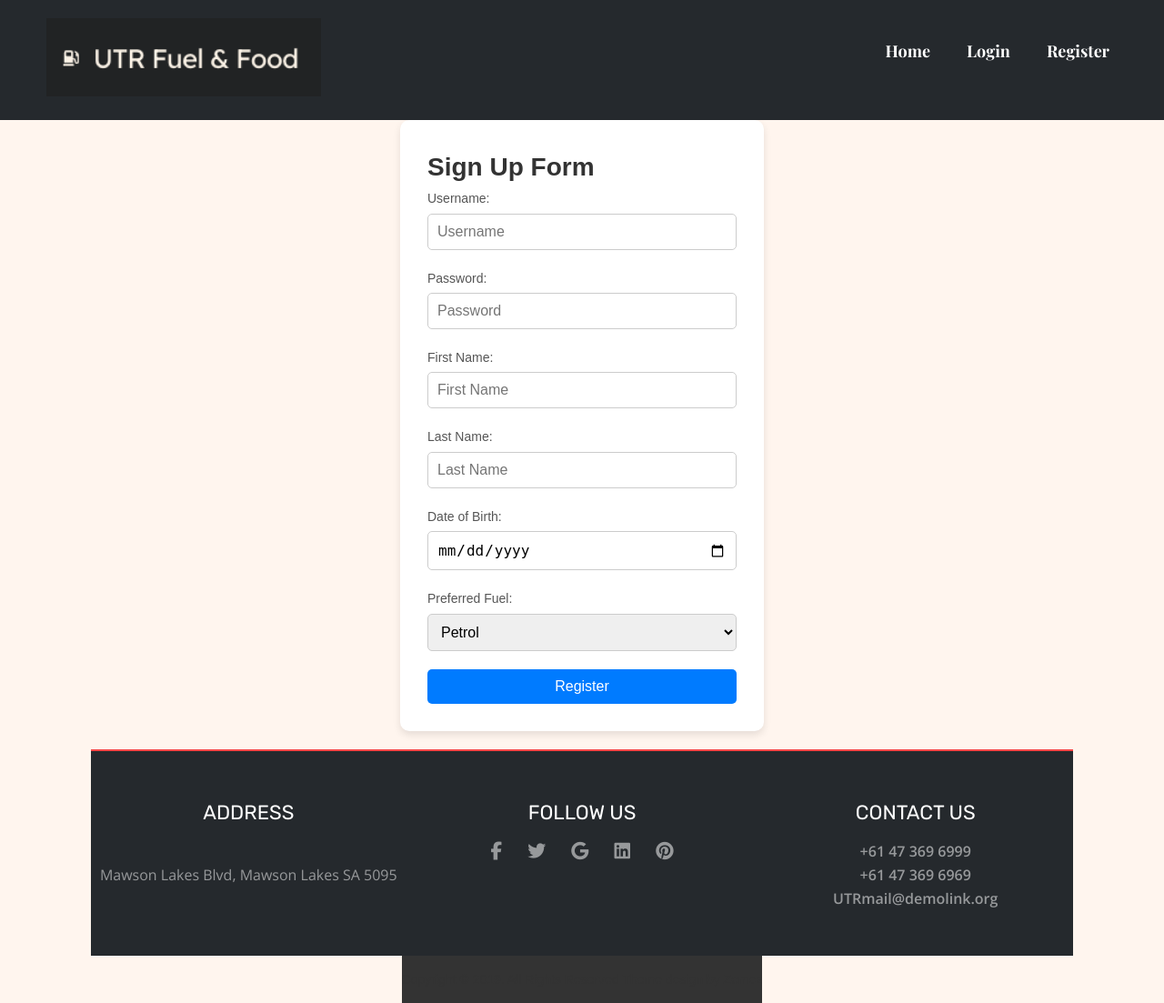
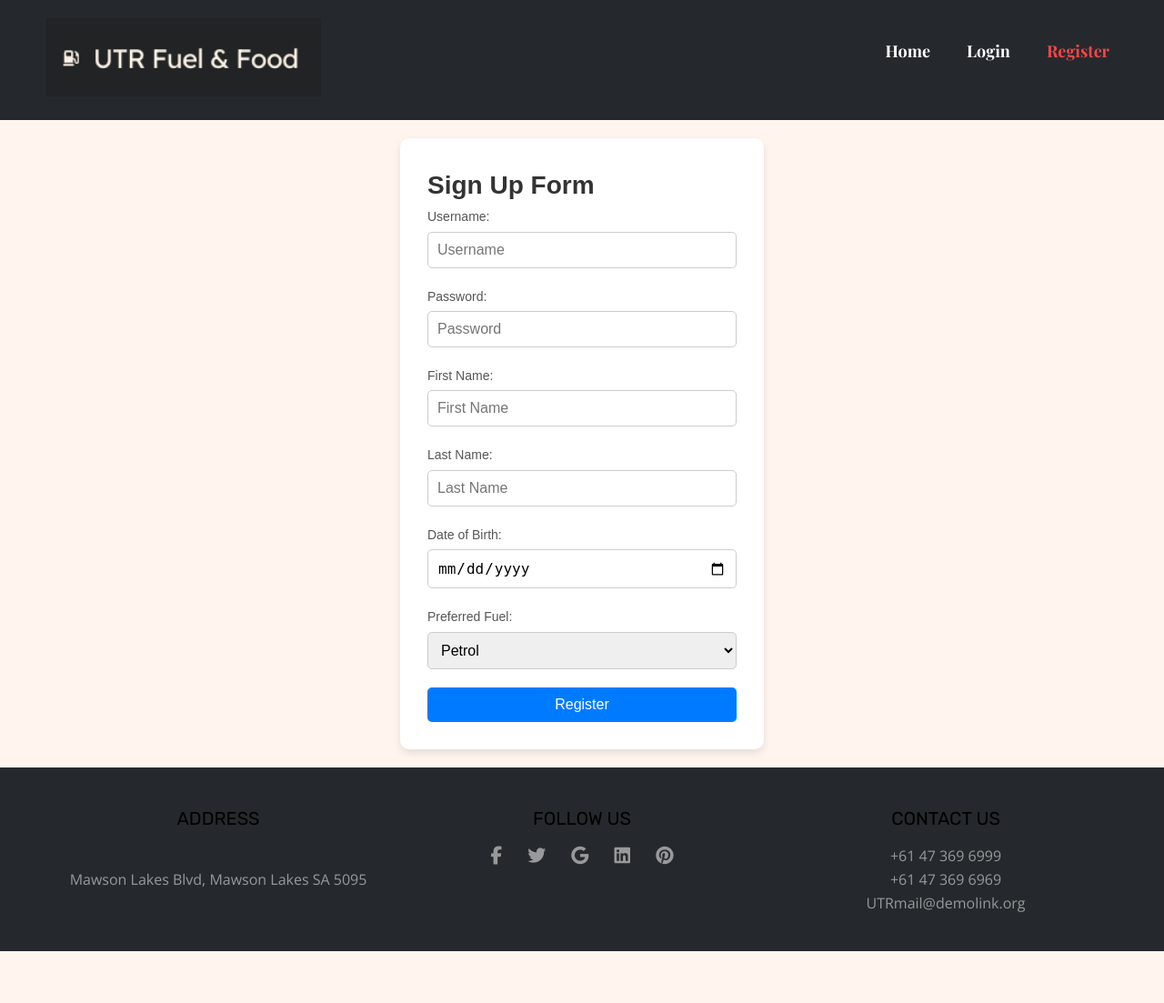
Before and after one commit to NgaiWongKa/INFS2043, a Node server app: page /register in a window 1280 px wide; the page is wider, and only the part inside the window is pictured. Shown: that part at 91% size. After the commit the page ends 1046 px from the top of that part, so only its background shows below. Run offline with Node 20, Linux system fonts and the light colour scheme; some libraries are stand-ins or nearby versions.

Commit message:
Improve style css for register page

```diff
--- a/public/CSS/register1.css
+++ b/public/CSS/register1.css
@@ -1,3 +1,9 @@
+.menubar-pc a:nth-child(3),
+.menubar-mobile a:nth-child(3) {
+  color: #f84747;
+}
+
+
 /* General Styles */
 body {
     font-family: Arial, sans-serif;
@@ -14,8 +20,6 @@ body {
 /* Header, Main, and Footer should stack vertically */
 header, main, footer {
     width: 100%;
-    max-width: 1200px;
-    margin: 0 auto;
 }
 
 /* Flex layout for main container */
@@ -26,7 +30,7 @@ header, main, footer {
     box-shadow: 0 4px 8px rgba(0, 0, 0, 0.1);
     width: 100%;
     max-width: 400px;
-    margin-bottom: 20px;
+    margin: 20px;
 }
 
 /* Navigation Menu */
@@ -93,21 +97,19 @@ form input:focus, form select:focus {
 }
 
 
-
 /* -------FOOTER------- */
 .footer-container {
-    background-color: var(--bgheader);
-    padding: 40px 0; /* Increased padding for more space */
-    border-top: 2px solid #f84747; /* Added a border to give footer more definition */
+    background-color: #25292d;
+    padding: 30px 0;
+    width: 1500px;
   }
 
   .footer-content {
     display: grid;
-    grid-template-columns: repeat(3, 1fr); /* Adjusts layout for 3 footer sections */
+    grid-template-columns: repeat(3, 1fr);
     max-width: var(--content-width);
     margin: auto;
     text-align: center;
-    gap: 20px; /* Adds some space between the columns */
   }
 
   .footer-item {
@@ -116,38 +118,32 @@ form input:focus, form select:focus {
 
   .footer-title {
     font-family: "Rubik", sans-serif;
-    font-size: 22px; /* Slightly larger font size for better readability */
-    color: #fff;
+    font-size: 20px;
     text-transform: uppercase;
     margin-bottom: 12px;
   }
 
   .footer-item-content {
     color: #97999b;
-    font-family: "Open Sans", sans-serif;
+    font-family: "Open Sans", Sans-serif;
     font-size: 16px;
     line-height: 26px;
   }
 
   .footer-item a {
     color: #97999b;
-    font-weight: 600;
   }
 
   #icon-box a {
     font-size: 20px;
     padding: 0 12px;
-    color: #97999b;
   }
 
   .footer-item a:hover {
-    color: #f84747;
+    color: white;
   }
 
   .copyright {
     text-align: center;
-    background-color: #333;
-    color: #fff;
-    padding: 15px 0;
-    font-size: 14px;
+    background-color: #25292d;
   }
--- a/views/Login/register.ejs
+++ b/views/Login/register.ejs
@@ -128,8 +128,5 @@
           </div>
         </div>
       </section>
-      <div class="copyright">
-        <p>Copyright © 2019. All Rights Reserved Theme design by Zemez</p>
-      </div>
 </body>
 </html>
```
Lines whose indentation alone changed are shown as unchanged.
